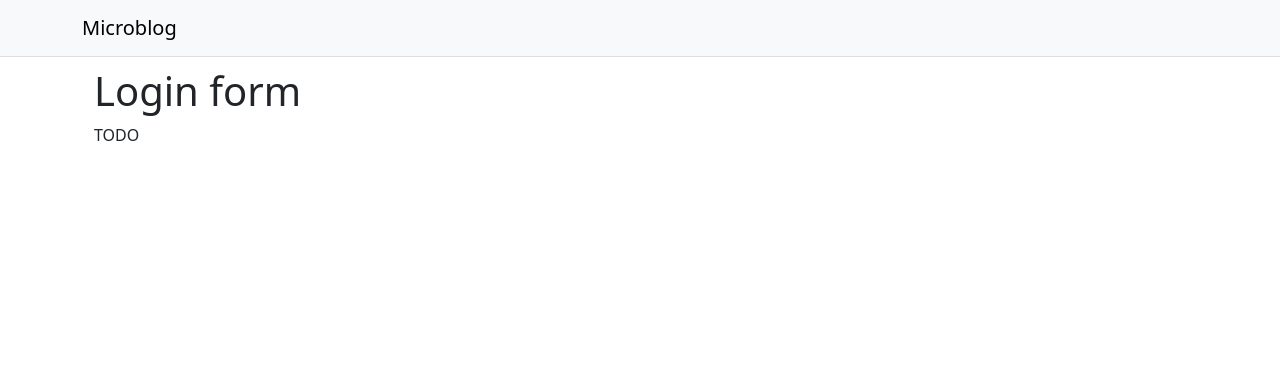
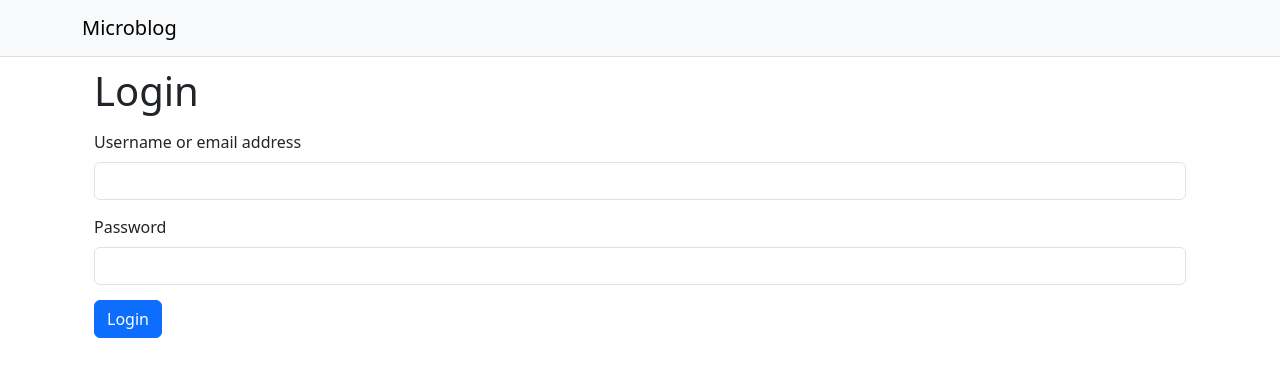
Before and after one commit to SPMcDonald1316/react_projects, a React (Vite) app: page /login in a window 1280 px wide. Shown: the top 376 px of the page. Built offline with nearby package versions, Linux system fonts and the light colour scheme.

Commit message:
use input field component to build out login page

```diff
--- a/src/pages/LoginPage.jsx
+++ b/src/pages/LoginPage.jsx
@@ -1,10 +1,33 @@
+import { useState } from "react";
+import { Form, Button } from 'react-bootstrap';
 import Body from "../components/Body";
+import InputField from '../components/InputField';
 
 function LoginPage() {
+  const [formErrors, setFormErrors] = useState();
+
+  const onSubmit = (ev) => {
+    ev.preventDefault();
+    console.log('handle form here');
+  };
+
   return (
     <Body>
-      <h1>Login form</h1>
-      <p>TODO</p>
+      <h1>Login</h1>
+      <Form onSubmit={onSubmit}>
+        <InputField
+          name="username"
+          label="Username or email address"
+          error={formErrors && formErrors.username}
+        />
+        <InputField
+          name="password"
+          label="Password"
+          type="password"
+          error={formErrors && formErrors.password}
+        />
+        <Button variant="primary" type="submit">Login</Button>
+      </Form>
     </Body>
   );
 }
```
